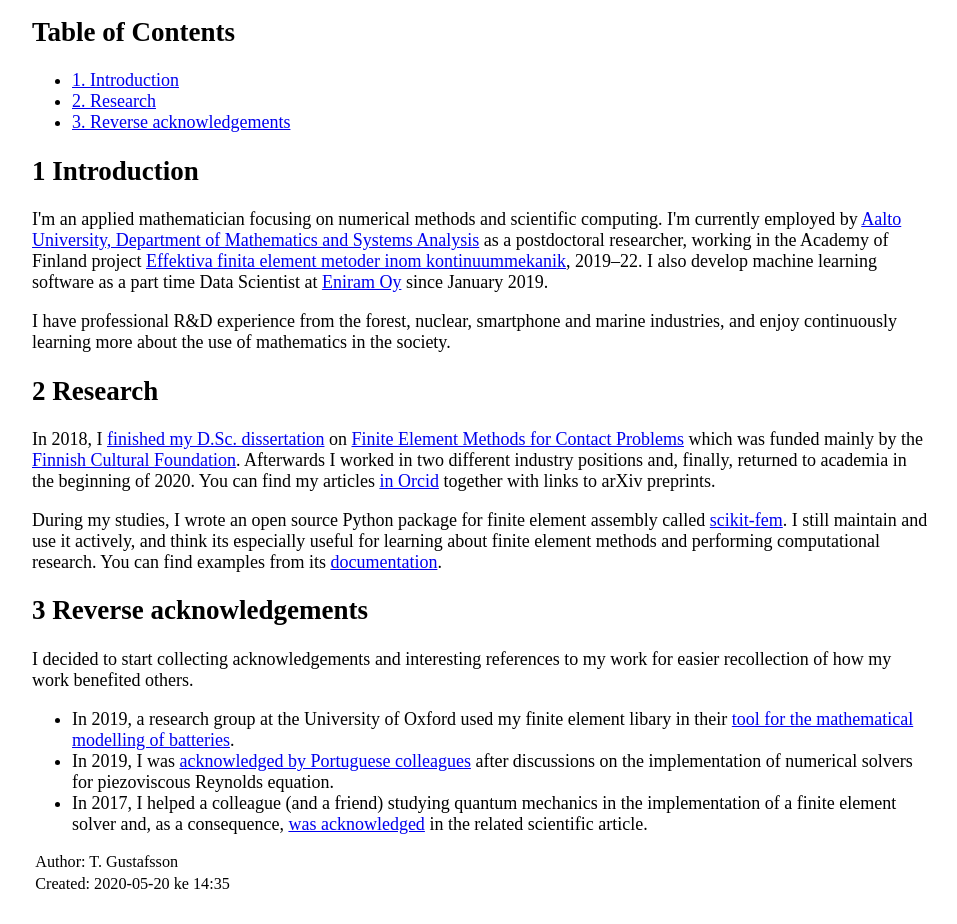
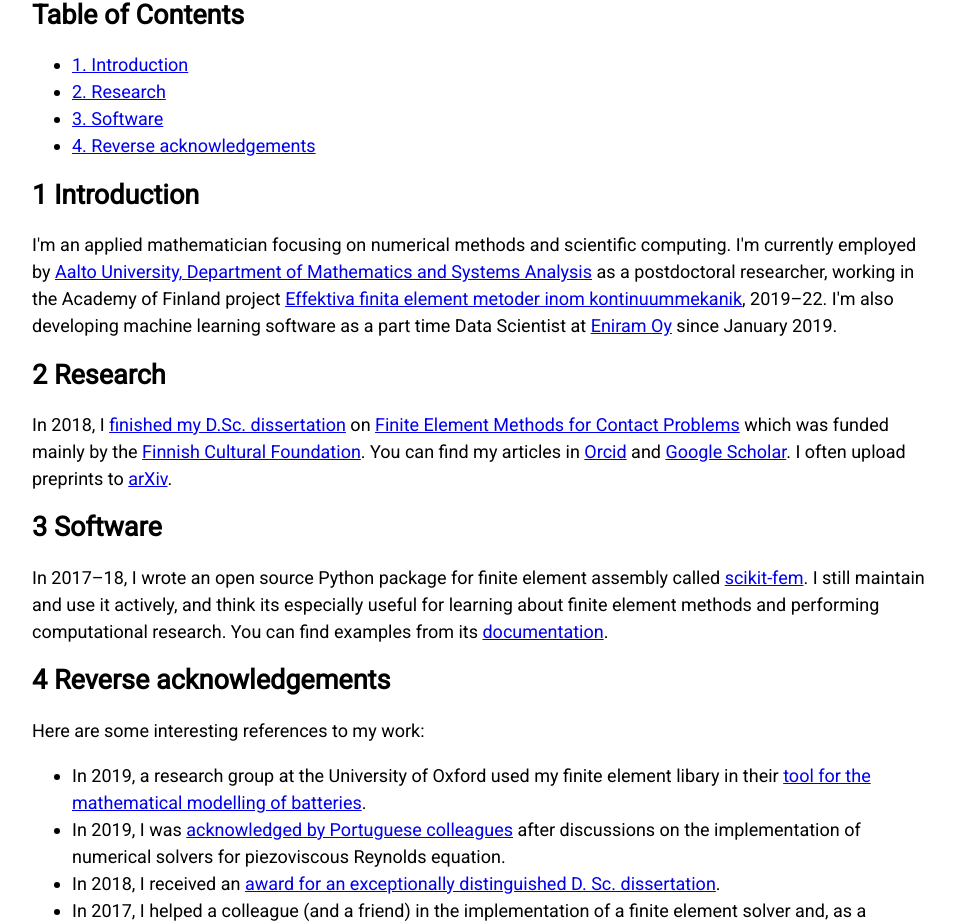
Before and after one commit to kinnala/kinnala.github.io, a plain HTML site: page index.html in a window 1280 px wide. Shown: the part 73-997 px from the top of the page, without its empty margins (158-1115 px from the left). Drawn offline with Linux system fonts and the light colour scheme.

Commit message:
Update info

```diff
--- a/index.html
+++ b/index.html
@@ -3,12 +3,12 @@
 "http://www.w3.org/TR/xhtml1/DTD/xhtml1-strict.dtd">
 <html xmlns="http://www.w3.org/1999/xhtml" lang="en" xml:lang="en">
 <head>
-<!-- 2020-05-20 ke 14:35 -->
+<!-- 2020-06-08 ma 00:35 -->
 <meta http-equiv="Content-Type" content="text/html;charset=utf-8" />
 <meta name="viewport" content="width=device-width, initial-scale=1" />
 <title>Tom Gustafsson, D.Sc. (Tech.)</title>
 <meta name="generator" content="Org mode" />
-<meta name="author" content="T. Gustafsson" />
+<meta name="author" content="Tom Gustafsson" />
 <style type="text/css">
  <!--/*--><![CDATA[/*><!--*/
   .title  { text-align: center;
@@ -193,6 +193,7 @@
   .org-svg { width: 90%; }
   /*]]>*/-->
 </style>
+<link rel="stylesheet" href="https://fonts.googleapis.com/css?family=Roboto">
 <link rel="stylesheet" type="text/css" href="org.css" />
 <script type="text/javascript">
 /*
@@ -248,46 +249,45 @@ for the JavaScript code in this tag.
 <h2>Table of Contents</h2>
 <div id="text-table-of-contents">
 <ul>
-<li><a href="#org2c184e1">1. Introduction</a></li>
-<li><a href="#orgd83730d">2. Research</a></li>
-<li><a href="#org4f6c029">3. Reverse acknowledgements</a></li>
+<li><a href="#org607ad24">1. Introduction</a></li>
+<li><a href="#org1e0dfe3">2. Research</a></li>
+<li><a href="#org02d07f4">3. Software</a></li>
+<li><a href="#org7b92e67">4. Reverse acknowledgements</a></li>
 </ul>
 </div>
 </div>
 
-<div id="outline-container-org2c184e1" class="outline-2">
-<h2 id="org2c184e1"><span class="section-number-2">1</span> Introduction</h2>
+<div id="outline-container-org607ad24" class="outline-2">
+<h2 id="org607ad24"><span class="section-number-2">1</span> Introduction</h2>
 <div class="outline-text-2" id="text-1">
 <p>
 I'm an applied mathematician focusing on numerical methods and scientific
 computing.  I'm currently employed by <a href="http://math.aalto.fi/en/">Aalto University, Department of
 Mathematics and Systems Analysis</a> as a postdoctoral researcher, working in the
 Academy of Finland project <a href="https://akareport.aka.fi/ibi_apps/WFServlet?IBIF_ex=x_HakKuvaus2&amp;CLICKED_ON=&amp;HAKNRO1=324611&amp;UILANG=fi&amp;TULOSTE=HTML">Effektiva finita element metoder inom
-kontinuummekanik</a>, 2019&#x2013;22.  I also develop machine learning software as a part
-time Data Scientist at <a href="https://www.wartsila.com/eniram">Eniram Oy</a> since January 2019.
-</p>
-
-<p>
-I have professional R&amp;D experience from the forest, nuclear, smartphone and
-marine industries, and enjoy continuously learning more about the use of
-mathematics in the society.
+kontinuummekanik</a>, 2019&#x2013;22.  I'm also developing machine learning software as a
+part time Data Scientist at <a href="https://www.wartsila.com/eniram">Eniram Oy</a> since January 2019.
 </p>
 </div>
 </div>
 
-<div id="outline-container-orgd83730d" class="outline-2">
-<h2 id="orgd83730d"><span class="section-number-2">2</span> Research</h2>
+<div id="outline-container-org1e0dfe3" class="outline-2">
+<h2 id="org1e0dfe3"><span class="section-number-2">2</span> Research</h2>
 <div class="outline-text-2" id="text-2">
 <p>
 In 2018, I <a href="https://www.genealogy.math.ndsu.nodak.edu/id.php?id=255380">finished my D.Sc. dissertation</a> on <a href="https://aaltodoc.aalto.fi/handle/123456789/31486">Finite Element Methods for Contact
-Problems</a> which was funded mainly by the <a href="https://skr.fi/">Finnish Cultural Foundation</a>.  Afterwards
-I worked in two different industry positions and, finally, returned to academia
-in the beginning of 2020.  You can find my articles <a href="https://orcid.org/0000-0003-1611-5032">in Orcid</a> together with links
-to arXiv preprints.
+Problems</a> which was funded mainly by the <a href="https://skr.fi/">Finnish Cultural Foundation</a>.  You can
+find my articles in <a href="https://orcid.org/0000-0003-1611-5032">Orcid</a> and <a href="https://scholar.google.com/citations?user=1NxplQcAAAAJ">Google Scholar</a>.  I often upload preprints to
+<a href="https://arxiv.org/a/0000-0003-1611-5032.html">arXiv</a>.
 </p>
+</div>
+</div>
 
+<div id="outline-container-org02d07f4" class="outline-2">
+<h2 id="org02d07f4"><span class="section-number-2">3</span> Software</h2>
+<div class="outline-text-2" id="text-3">
 <p>
-During my studies, I wrote an open source Python package for finite element
+In 2017–18, I wrote an open source Python package for finite element
 assembly called <a href="https://github.com/kinnala/scikit-fem">scikit-fem</a>. I still maintain and use it actively, and think its
 especially useful for learning about finite element methods and performing
 computational research.  You can find examples from its <a href="https://kinnala.github.io/scikit-fem-docs">documentation</a>.
@@ -295,12 +295,11 @@ computational research.  You can find examples from its <a href="https://kinnala
 </div>
 </div>
 
-<div id="outline-container-org4f6c029" class="outline-2">
-<h2 id="org4f6c029"><span class="section-number-2">3</span> Reverse acknowledgements</h2>
-<div class="outline-text-2" id="text-3">
+<div id="outline-container-org7b92e67" class="outline-2">
+<h2 id="org7b92e67"><span class="section-number-2">4</span> Reverse acknowledgements</h2>
+<div class="outline-text-2" id="text-4">
 <p>
-I decided to start collecting acknowledgements and interesting references to my
-work for easier recollection of how my work benefited others.
+Here are some interesting references to my work:
 </p>
 
 <ul class="org-ul">
@@ -310,16 +309,21 @@ libary in their <a href="https://doi.org/10.1149/osf.io/67ckj">tool for the math
 <li>In 2019, I was <a href="https://doi.org/10.3390/fluids4020098">acknowledged by Portuguese colleagues</a> after discussions on
 the implementation of numerical solvers for piezoviscous Reynolds equation.</li>
 
-<li>In 2017, I helped a colleague (and a friend) studying quantum mechanics in the
-implementation of a finite element solver and, as a consequence, <a href="https://doi.org/10.1063/1.5000908">was
-acknowledged</a> in the related scientific article.</li>
+<li>In 2018, I received an <a href="https://into.aalto.fi/display/endoctoralsci/Dissertation+awards">award for an exceptionally distinguished D. Sc. dissertation</a>.</li>
+
+<li>In 2017, I helped a colleague (and a friend) in the implementation of a finite
+element solver and, as a consequence, <a href="https://doi.org/10.1063/1.5000908">was acknowledged in the related
+scientific article</a>.</li>
+
+<li>In 2014, I received an <a href="http://rmseura.tkk.fi/rmlehti/palkitut_artikkelit.html">article of the year award</a> for my first ever scientific
+publication.</li>
 </ul>
 </div>
 </div>
 </div>
 <div id="postamble" class="status">
-<p class="author">Author: T. Gustafsson</p>
-<p class="date">Created: 2020-05-20 ke 14:35</p>
+<p class="author">Author: Tom Gustafsson</p>
+<p class="date">Created: 2020-06-08 ma 00:35</p>
 </div>
 </body>
 </html>
--- a/org.css
+++ b/org.css
@@ -1,4 +1,6 @@
 body {
+    font-family: 'Roboto';
+    line-height: 150%;
     margin: 2% auto;
 }
 
```
Also changed, not shown: 1 other file.
